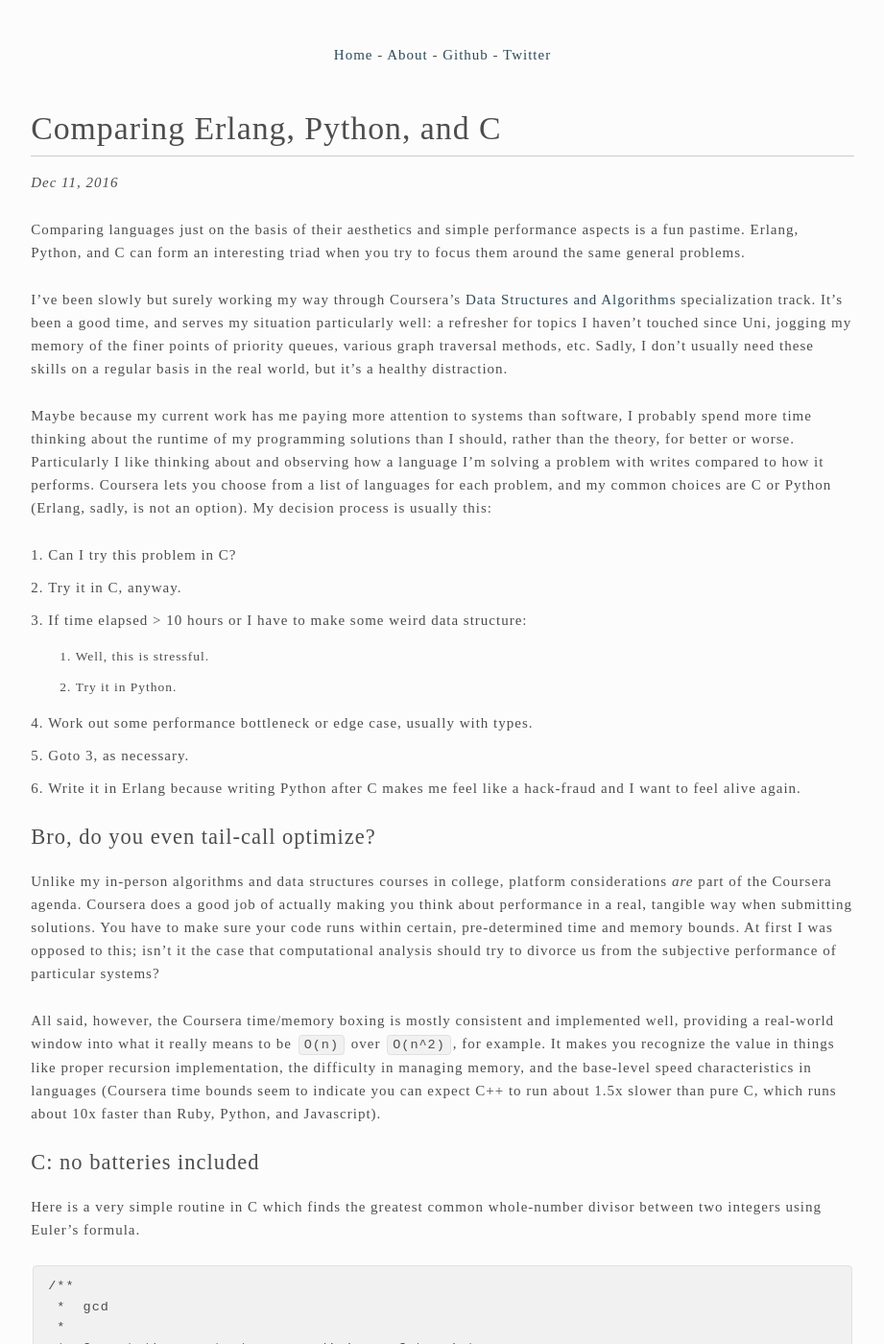
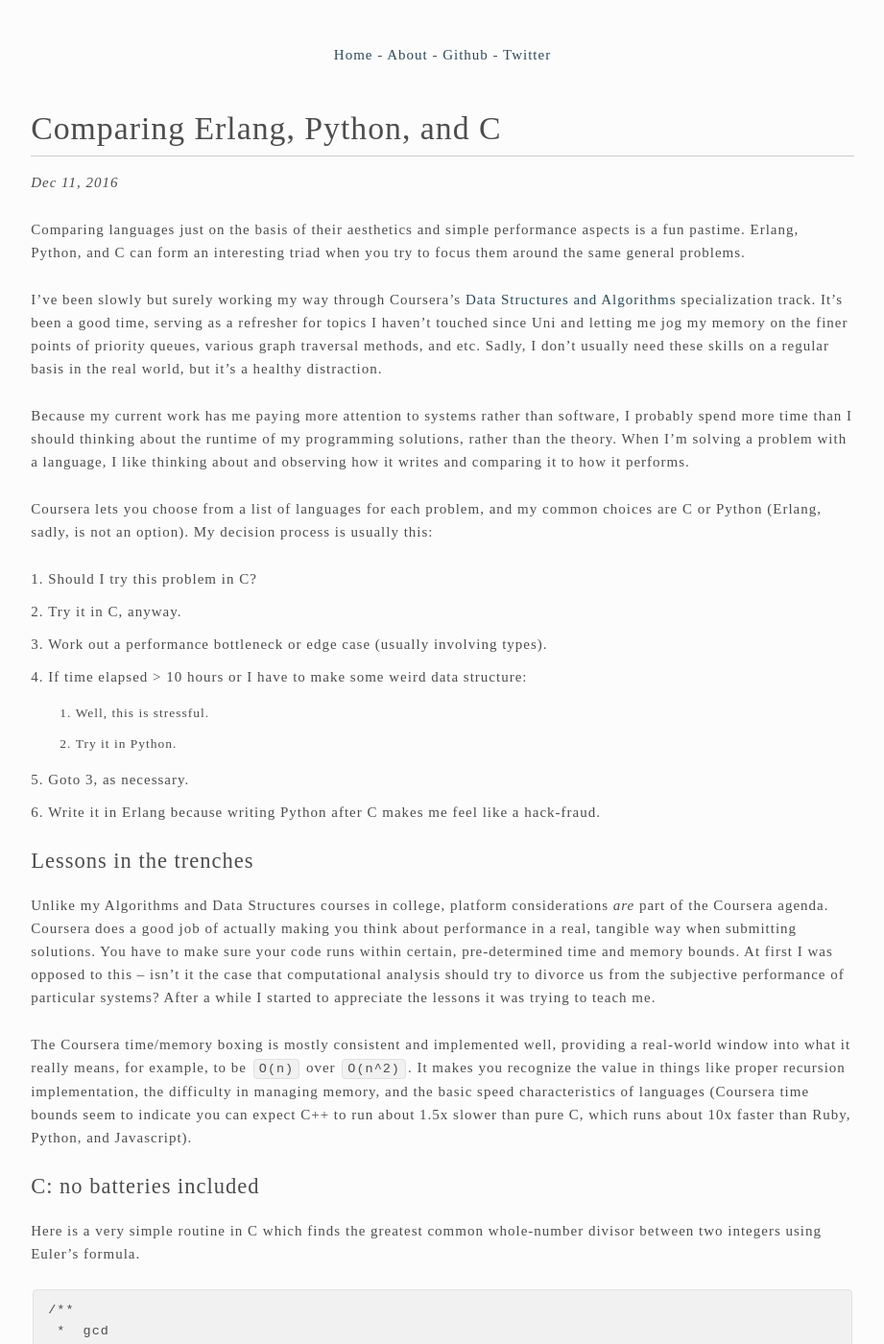
Before and after one commit to spacez320/eudaimonia.io, a Jekyll site: the page built from _posts/2016-12-11-comparing-erlang-python-c.md, in a window 1280 px wide and 1400 px high. Shown: the whole window at 96% size, without its empty margins (179-1100 px from the left). Built offline with Jekyll 4.4.1, drawn with Linux system fonts in a browser that asks for light colours; some web fonts are replaced; some of the changed text lies outside the part shown.

Commit message:
Lots of proofreading, article improvements

````diff
--- a/_posts/2016-12-11-comparing-erlang-python-c.md
+++ b/_posts/2016-12-11-comparing-erlang-python-c.md
@@ -9,48 +9,50 @@ interesting triad when you try to focus them around the same general problems.
 
 I've been slowly but surely working my way through Coursera's [Data Structures
 and Algorithms](https://www.coursera.org/specializations/data-structures-algorithms)
-specialization track. It's been a good time, and serves my situation
-particularly well: a refresher for topics I haven't touched since Uni, jogging
-my memory of the finer points of priority queues, various graph traversal
-methods, etc. Sadly, I don't usually need these skills on a regular basis in
-the real world, but it's a healthy distraction.
+specialization track. It's been a good time, serving as a refresher for topics
+I haven't touched since Uni and letting me jog my memory on the finer points of
+priority queues, various graph traversal methods, and etc. Sadly, I don't
+usually need these skills on a regular basis in the real world, but it's a
+healthy distraction.
 
-Maybe because my current work has me paying more attention to systems than
-software, I probably spend more time thinking about the runtime of my
-programming solutions than I should, rather than the theory, for better or
-worse. Particularly I like thinking about and observing how a language I'm
-solving a problem with writes compared to how it performs. Coursera lets you
-choose from a list of languages for each problem, and my common choices are C
-or Python (Erlang, sadly, is not an option). My decision process is usually
-this:
+Because my current work has me paying more attention to systems rather than
+software, I probably spend more time than I should thinking about the runtime
+of my programming solutions, rather than the theory. When I'm solving a problem
+with a language, I like thinking about and observing how it writes and
+comparing it to how it performs.
 
-1.  Can I try this problem in C?
+Coursera lets you choose from a list of languages for each problem, and my
+common choices are C or Python (Erlang, sadly, is not an option). My decision
+process is usually this:
+
+1.  Should I try this problem in C?
 2.  Try it in C, anyway.
-3.  If time elapsed > 10 hours or I have to make some weird data structure:
+3.  Work out a performance bottleneck or edge case (usually involving types).
+4.  If time elapsed > 10 hours or I have to make some weird data structure:
     1.  Well, this is stressful.
     2.  Try it in Python.
-4.  Work out some performance bottleneck or edge case, usually with types.
 5.  Goto 3, as necessary.
 6.  Write it in Erlang because writing Python after C makes me feel like a
-    hack-fraud and I want to feel alive again.
+    hack-fraud.
 
-## Bro, do you even tail-call optimize?
+## Lessons in the trenches
 
-Unlike my in-person algorithms and data structures courses in college, platform
-considerations *are* part of the Coursera agenda.  Coursera does a good job of
+Unlike my Algorithms and Data Structures courses in college, platform
+considerations *are* part of the Coursera agenda. Coursera does a good job of
 actually making you think about performance in a real, tangible way when
 submitting solutions. You have to make sure your code runs within certain,
-pre-determined time and memory bounds. At first I was opposed to this; isn't it
-the case that computational analysis should try to divorce us from the
-subjective performance of particular systems?
+pre-determined time and memory bounds. At first I was opposed to this -- isn't
+it the case that computational analysis should try to divorce us from the
+subjective performance of particular systems? After a while I started to
+appreciate the lessons it was trying to teach me.
 
-All said, however, the Coursera time/memory boxing is mostly consistent and
-implemented well, providing a real-world window into what it really means to be
-`O(n)` over `O(n^2)`, for example. It makes you recognize the value in things
-like proper recursion implementation, the difficulty in managing memory, and
-the base-level speed characteristics in languages (Coursera time bounds seem to
-indicate you can expect C++ to run about 1.5x slower than pure C, which runs
-about 10x faster than Ruby, Python, and Javascript).
+The Coursera time/memory boxing is mostly consistent and implemented well,
+providing a real-world window into what it really means, for example, to be
+`O(n)` over `O(n^2)`. It makes you recognize the value in things like proper
+recursion implementation, the difficulty in managing memory, and the basic
+speed characteristics of languages (Coursera time bounds seem to indicate you
+can expect C++ to run about 1.5x slower than pure C, which runs about 10x
+faster than Ruby, Python, and Javascript).
 
 ## C: no batteries included
 
@@ -61,7 +63,7 @@ divisor between two integers using Euler's formula.
 /**
  *  gcd
  *
- *  Comput the greatest common divisor of two integers.
+ *  Compute the greatest common divisor of two integers.
  */
 
 #include <stdio.h>
@@ -75,11 +77,11 @@ unsigned long long *read_multi_input() {
   unsigned long long *input =
     (unsigned long long *)malloc(sizeof(unsigned long long) * 10);
 
-  // read initial input
+  // Read initial input.
   char buffer[100];
   fgets(buffer, sizeof(buffer), stdin);
 
-  // tokenize the input and parse into numbers
+  // Tokenize the input and parse into numbers.
   int i = 0;
   unsigned long long *r_input;
   char *token = strtok(buffer, " ");
@@ -106,18 +108,13 @@ unsigned long long *read_multi_input() {
 unsigned long long gcd(unsigned long long n1, unsigned long long n2) {
   unsigned long long result;
 
-  // base case
   if(n2 == 0) {
-    // base case
     result = n1;
   } else if(n1 == 0) {
-    // base case
     result = n2;
   } else if(n1 < n2) {
-    // iterative case
     result = gcd(n2 % n1, n1);
   } else {
-    // iterative case
     result = gcd(n1 % n2, n2);
   }
 
@@ -127,13 +124,13 @@ unsigned long long gcd(unsigned long long n1, unsigned long long n2) {
 int main(int argc, char *argv[]) {
   unsigned long long result;
 
-  // read input
+  // Read input.
   unsigned long long *n = read_multi_input();
 
-  // compute answer
+  // Compute the answer.
   result = gcd(n[0], n[1]);
 
-  // write output
+  // Write the output.
    printf("%ld", result);
 }
 ```
@@ -176,14 +173,15 @@ gcd(A, 0) -> A;
 gcd(A, B) -> gcd(A rem B, B).
 ```
 
-It seems Joe was right.
+I think Joe was right. Notice how this obfuscates a lot of general mess I had
+to do in C (input, typing, etc.).
 
 It's amazing to me that Erlang (and, I'm assuming, most of its syntax) were
 implemented in the 1980's and that such a succinct way to express recursive
-algorithms was available to programmers, even then. This is a bit of a
-simplification, however; Erlang was considered too slow to be useful
-until it was re-implemented from Prolog to C [^1]. Full circle. Notice how this
-also obfuscates a lot of general mess I had to do in C (input, typing, etc.).
+algorithms was available to programmers, even then. This is a bit of an
+over-simplification, however: at the time, Erlang was considered too slow to be
+useful until it was re-implemented from Prolog to C [^1], and it's widely known
+to be a bad choice for number crunching, in general.
 
 ### Python: a nice compromise
 
````
Also changed, not shown: other parts of _posts/2016-12-11-comparing-erlang-python-c.md (+6 -6 lines), _posts/2016-5-16-creating-your-own-vagrant-base-box.md (+43 -40 lines), _posts/2017-10-19-terraform-notes.md (+7 -9 lines), _posts/2017-2-12-docker-notes.md (+20 -25 lines), _posts/2018-6-17-zero-knowledge-passwords.md (+53 -55 lines).
